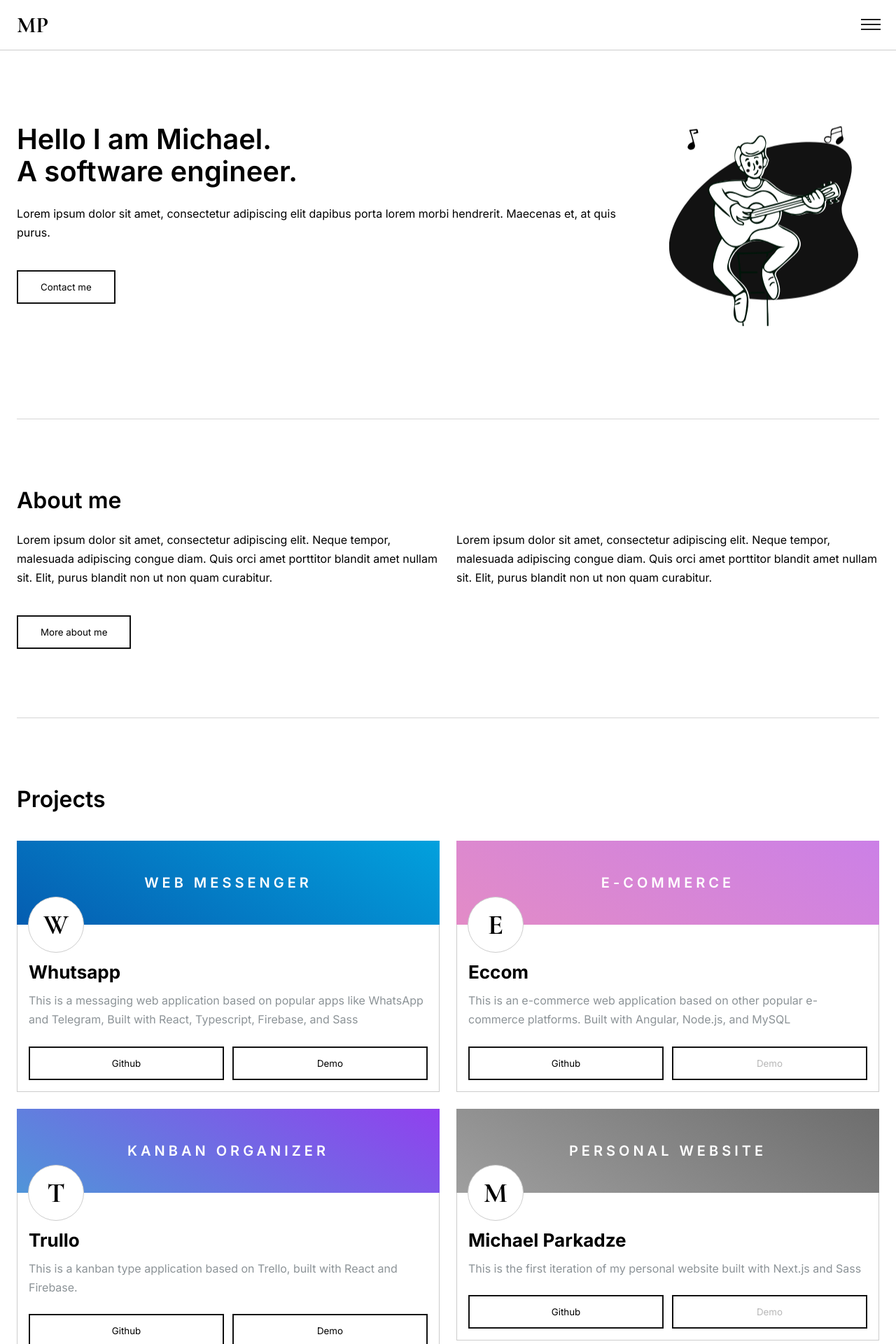
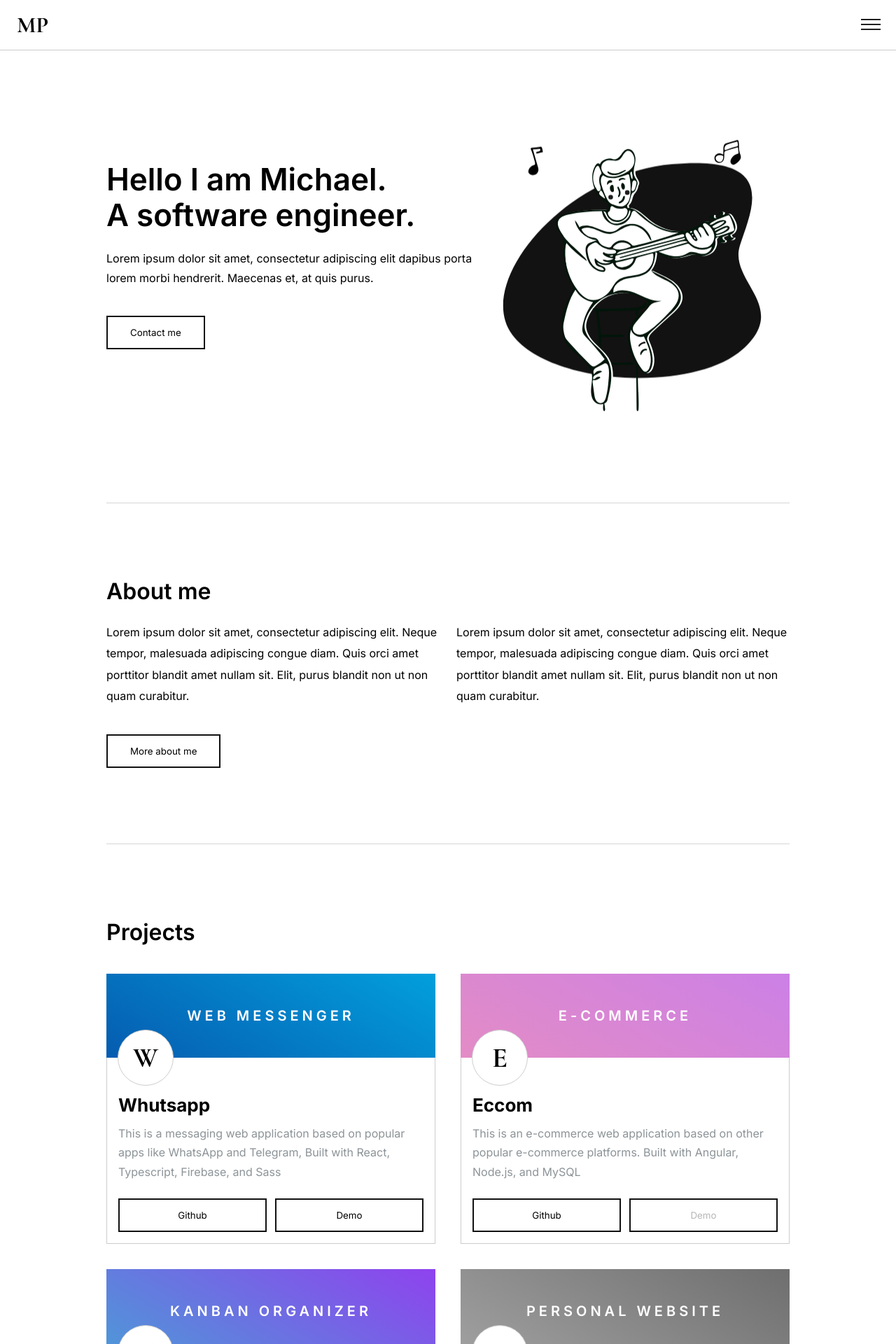
Before and after one commit to michaelparkadze/v1, a Next.js app: page / in a window 1280 px wide. Shown: the top 1920 px of the page at 70% size. Built offline with nearby package versions, Linux system fonts and the light colour scheme.

Commit message:
[Update] Home desktop layout

```diff
--- a/styles/home.module.scss
+++ b/styles/home.module.scss
@@ -22,7 +22,7 @@
       height: 300px;
       .background {
         position: absolute;
-        height: 300px;
+        height: 100%;
         width: 100%;
         background-image: url("../public/assets/images/person-background.svg");
         background-size: cover;
@@ -30,7 +30,7 @@
       }
       .person {
         position: absolute;
-        height: 300px;
+        height: 100%;
         width: 100%;
         background-image: url("../public/assets/images/michael.svg");
         background-size: cover;
@@ -38,7 +38,7 @@
       }
       .note1 {
         position: absolute;
-        height: 300px;
+        height: 100%;
         width: 100%;
         background-image: url("../public/assets/images/note1.svg");
         background-size: cover;
@@ -46,7 +46,7 @@
       }
       .note2 {
         position: absolute;
-        height: 300px;
+        height: 100%;
         width: 100%;
         background-image: url("../public/assets/images/note2.svg");
         background-size: cover;
@@ -189,10 +189,56 @@
       }
     }
     .contact {
+      padding: 90px 0;
       text-align: center;
       > p {
         padding: 0 80px;
       }
+    }
+  }
+}
+
+@media screen and (min-width: 1200px) {
+  .container {
+    max-width: 1024px;
+    margin: 0 auto;
+    .welcome {
+      padding: 100px 0;
+      .left {
+        > h1 {
+          font-size: 2.75rem;
+        }
+      }
+      .illustration {
+        height: 450px;
+        min-width: 450px;
+      }
+    }
+    .about {
+      padding: 100px 0;
+      > div {
+        > p {
+          margin-bottom: 24px;
+          line-height: 1.9;
+        }
+      }
+    }
+    .projects {
+      padding: 100px 0;
+      > ul {
+        row-gap: 36px;
+        column-gap: 36px;
+      }
+    }
+    .articles {
+      padding: 100px 0;
+      > ul {
+        row-gap: 60px;
+        column-gap: 24px;
+      }
+    }
+    .contact {
+      padding: 100px 0;
     }
   }
 }
```
